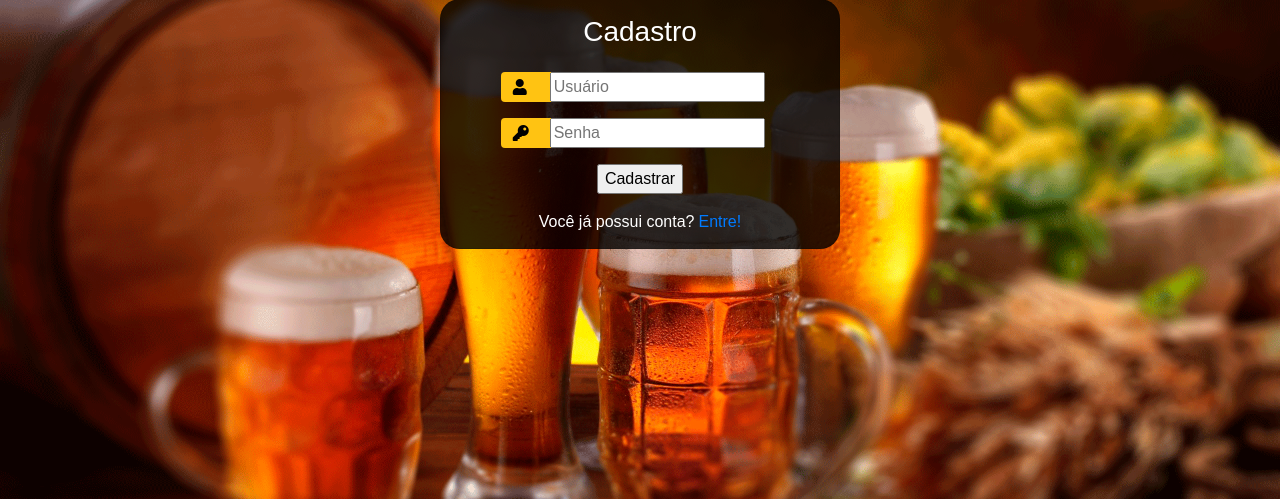
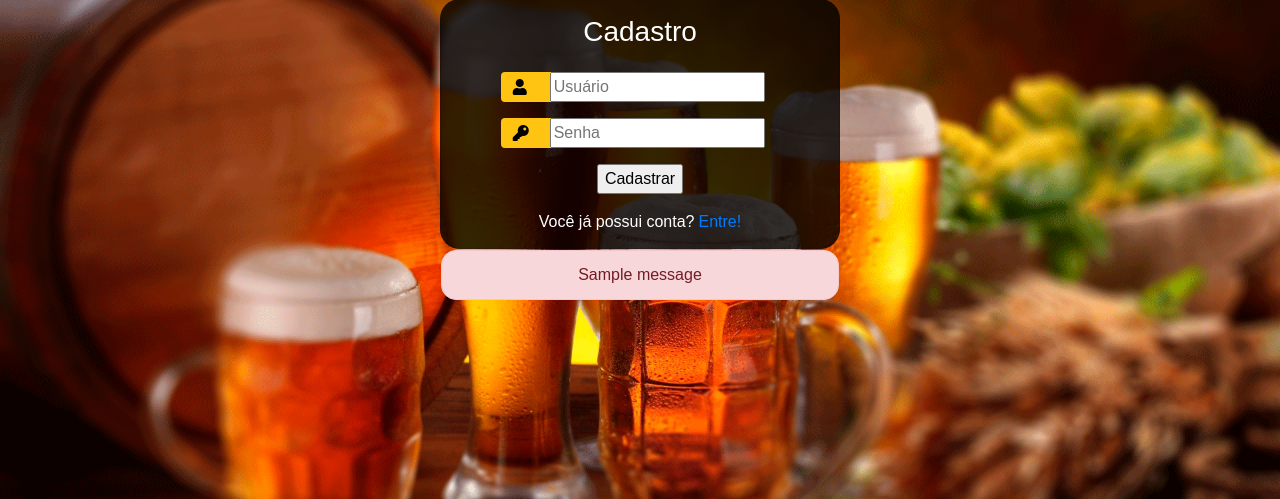
Before and after one commit to DouglasRinaldo/AC05, a Flask app: page /register in a window 1280 px wide. Shown: the part 276-775 px from the top of the page. Run offline with Flask 2, Linux system fonts and the light colour scheme; tables that the repository leaves empty hold one stand-in row (values such as "Sample post"); one stand-in notice (Sample message) is shown; some libraries are stand-ins or nearby versions; some web fonts are replaced.

Commit message:
AC05 SP Bar do Walter FInal V2

```diff
--- a/Templates/register.html
+++ b/Templates/register.html
@@ -23,7 +23,6 @@
                 <div class="cardhome-header">
                     <h3>Cadastro</h3>
                 </div>
-
                 <form method="POST" action="">
                     {{ form.hidden_tag() }}
                     <div class="input-group form-group">
@@ -45,8 +44,32 @@
                     <div class="d-flex justify-content-center links">
                         Você já possui conta?<a href="{{url_for('login')}}">Entre!</a>
                     </div>
+                </form>
 
-                </form>
+                {% with messages = get_flashed_messages() %}
+
+                {% if messages %}
+
+                {% for message in messages %}
+
+                <div class="alert alert-success alert-danger" role="alert">
+
+                <button type="button" class="close" data-dismiss="alert" aria-label="close">
+
+                </button>
+
+
+                {{message}}
+
+
+                </div>
+
+
+                {% endfor %}
+
+                {% endif %}
+                {% endwith %}
+
 
                 </div>
             </div>
--- a/main.py
+++ b/main.py
@@ -46,6 +46,7 @@ class RegisterForm(FlaskForm):
     def validate_username(self, username):
         existing_user_username = User.query.filter_by(username=username.data).first()
         if existing_user_username:
+            flash("Esse apelido já existe. Por favor, escolha outro.")
             raise ValidationError("Esse apelido já existe. Por favor, escolha outro.")
 
 class LoginForm(FlaskForm):
@@ -88,6 +89,8 @@ def login():
             if bcrypt.check_password_hash(user.password, form.password.data):
                 login_user(user)
                 return redirect(url_for('Index'))
+            else:
+                flash("Senha errada, por favor digite novamente!")
     return render_template('login.html', form=form)
 
 @app.route('/logout', methods=['GET','POST'])
--- a/static/styles.css
+++ b/static/styles.css
@@ -2,7 +2,7 @@
 
 html,body{
 background-image:url('cerveja.png');
-background-size: cover;
+background-size:cover;
 background-repeat: no-repeat;
 height: 100%;
 font-family: 'Numans', sans-serif;
@@ -108,3 +108,7 @@ color: white;
 .links a{
 margin-left: 4px;
 }
+
+.alert.alert-success.alert-danger{
+border-radius: 15px;
+}
```
Also changed, not shown: Templates/index.html (+4 -4 lines), Templates/login.html (+24 -0 lines), 1 other file.
